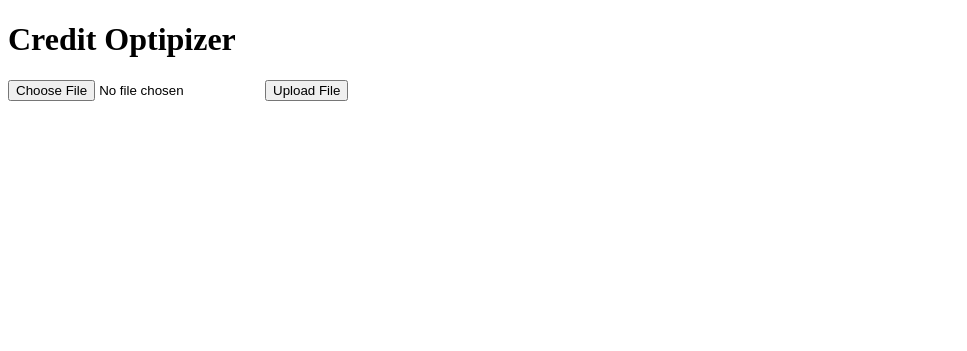
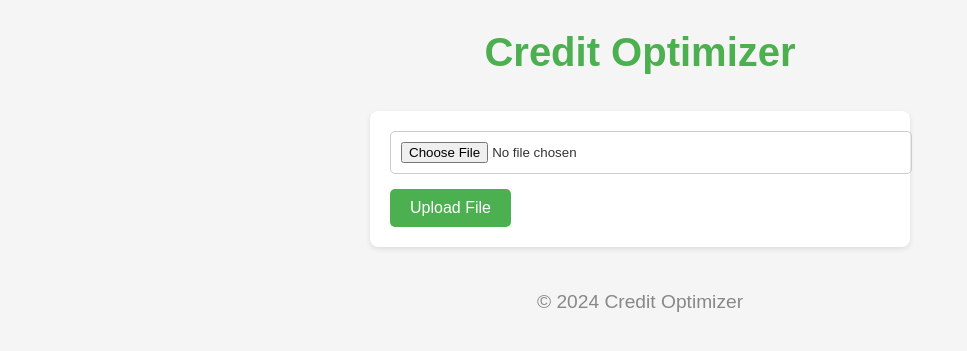
Before and after one commit to FelipeCardozo0/Credit_Optimizer, a Flask app: template templates/index.html in a window 1280 px wide. Shown: the top 351 px of the page, without its empty margins (0-967 px from the left). Run offline with Flask 3, Linux system fonts and the light colour scheme; the template is opened without the code that fills it: values that come from a table or form of the project are taken from there, others are empty.

Commit message:
Update index.html

```diff
--- a/templates/index.html
+++ b/templates/index.html
@@ -4,15 +4,27 @@
     <meta charset="UTF-8">
     <meta http-equiv="X-UA-Compatible" content="IE=edge">
     <meta name="viewport" content="width=device-width, initial-scale=1.0">
-    <title>Credit Optipizer</title>
+    <title>Credit Optimizer</title>
+    <link rel="stylesheet" type="text/css" href="{{ url_for('static', filename='style.css') }}">
 </head>
 <body>
-    <h1>Credit Optipizer</h1>
+    <h1>Credit Optimizer</h1>
 
-    <form method='POST' enctype='multipart/form-data'>
-        {{form.hidden_tag()}}
-        {{form.file()}}
-        {{form.submit()}}
+    <form method="POST" enctype="multipart/form-data">
+        {{ form.hidden_tag() }}
+        {{ form.file() }}
+        {{ form.submit() }}
     </form>
+
+    {% if graph_url %}
+    <h2>Generated Graph</h2>
+    <img src="{{ url_for('graph', filename='graph.png') }}" alt="Generated Graph">
+    {% elif error %}
+    <p class="error">{{ error }}</p>
+    {% endif %}
+
+    <footer>
+        <p>&copy; 2024 Credit Optimizer</p>
+    </footer>
 </body>
 </html>
```
